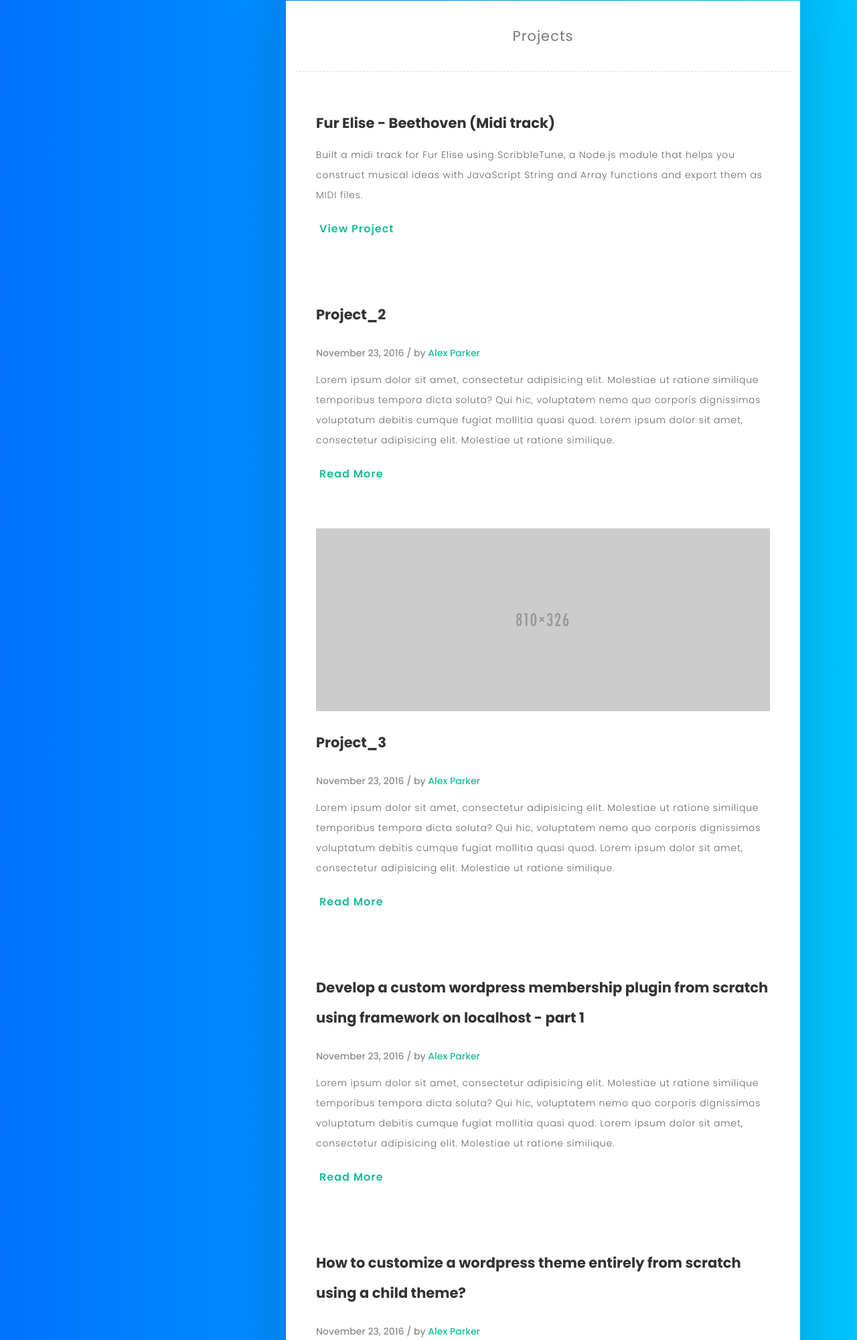
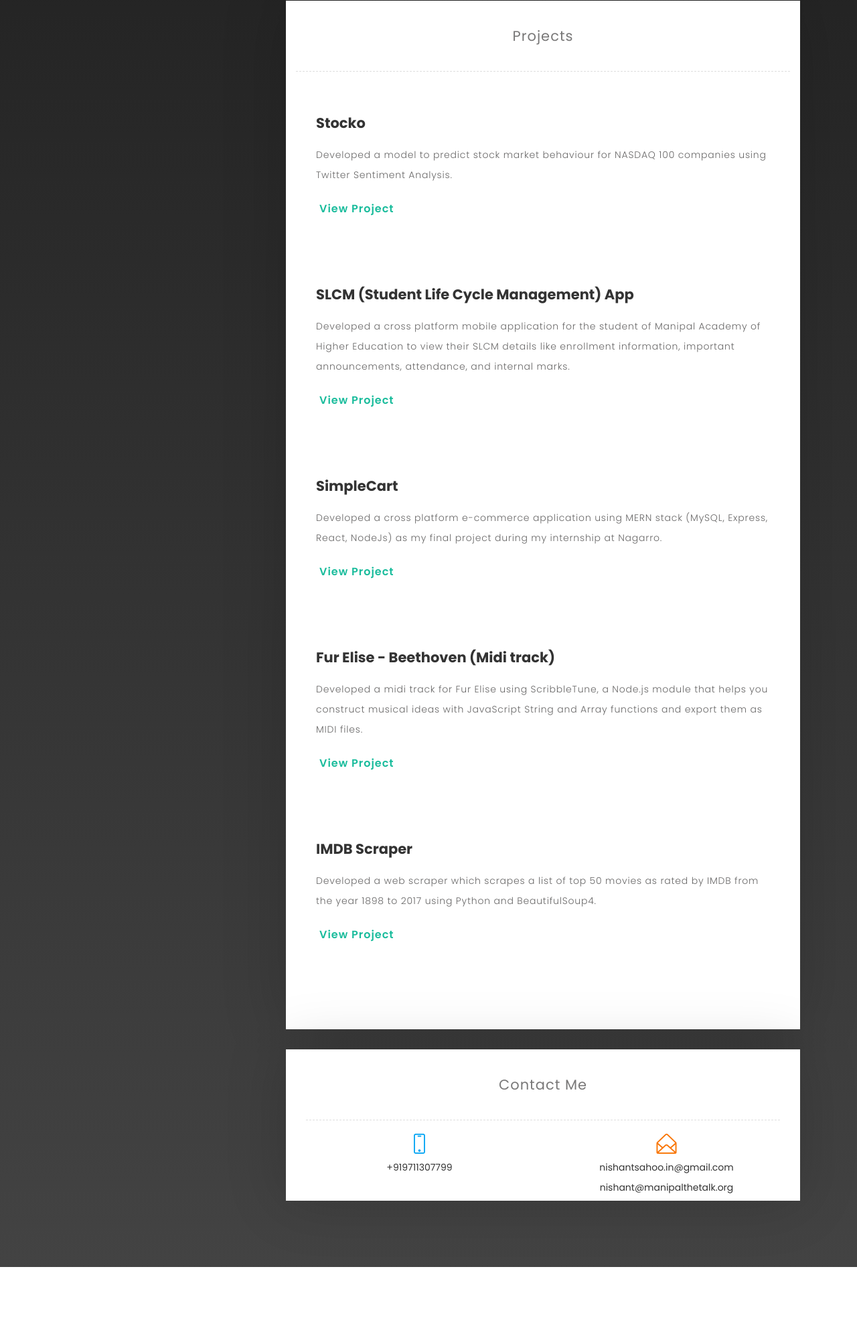
Before and after one commit to nishantsahoo/nishantsahoo.github.io, a plain HTML site: page index.html in a window 1280 px wide. Shown: the part 2306-4307 px from the top of the page at 67% size. After the commit the page ends 4198 px from the top, so only its background shows below. Drawn offline with Linux system fonts and the light colour scheme.

Commit message:
Projects added.

```diff
--- a/css/style.css
+++ b/css/style.css
@@ -1,9 +1,8 @@
 body {
     font-family: "Poppins", sans-serif;
-    background: #00c6ff;  /* fallback for old browsers */
-    background: -webkit-linear-gradient(to right, #0072ff, #00c6ff);  /* Chrome 10-25, Safari 5.1-6 */
-    background: linear-gradient(to right, #0072ff, #00c6ff); /* W3C, IE 10+/ Edge, Firefox 16+, Chrome 26+, Opera 12+, Safari 7+ */
-
+    background: #000000;  /* fallback for old browsers */
+    background: -webkit-linear-gradient(to top, #434343, #000000);  /* Chrome 10-25, Safari 5.1-6 */
+    background: linear-gradient(to top, #434343, #000000); /* W3C, IE 10+/ Edge, Firefox 16+, Chrome 26+, Opera 12+, Safari 7+ */
 }
 
 html {
--- a/index.html
+++ b/index.html
@@ -175,12 +175,43 @@
                       </div>
                       <div class="row">
                              <div class="col-md-12 content-page">
+
+                             	<!-- Blog Post Start -->
+                                <div class="col-md-12 blog-post">
+                                    <div class="post-title">
+                                      <h1>Stocko</h1>
+                                    </div>
+                                    <p>Developed a model to predict stock market behaviour for NASDAQ 100 companies using Twitter Sentiment Analysis.</p>
+                                    <a class="button button-style button-anim fa fa-long-arrow-right" href="https://github.com/nishantsahoo/Twitter-Stock-Analyzer"><span>View Project</span></a>
+                                </div>
+                                <!-- Blog Post End -->
+
                                 <!-- Blog Post Start -->
                                 <div class="col-md-12 blog-post">
                                     <div class="post-title">
-                                      <a href="https://www.github.com"><h1>Fur Elise - Beethoven (Midi track)</h1></a>
+                                      <h1>SLCM (Student Life Cycle Management) App</h1>
                                     </div>
-                                    <p>Built a midi track for Fur Elise using ScribbleTune, a Node.js module that helps you construct musical ideas with JavaScript String and Array functions and export them as MIDI files.</p>
+                                    <p>Developed a cross platform mobile application for the student of Manipal Academy of Higher Education to view their SLCM details like enrollment information, important announcements, attendance, and internal marks.</p>
+                                    <a class="button button-style button-anim fa fa-long-arrow-right" href="https://github.com/nishantsahoo/SLCM-App"><span>View Project</span></a>
+                                </div>
+                                <!-- Blog Post End -->
+
+                                <!-- Blog Post Start -->
+                                <div class="col-md-12 blog-post">
+                                    <div class="post-title">
+                                      <h1>SimpleCart</h1>
+                                    </div>
+                                    <p>Developed a cross platform e-commerce application using MERN stack (MySQL, Express, React, NodeJs) as my final project during my internship at Nagarro.</p>
+                                    <a class="button button-style button-anim fa fa-long-arrow-right" href="https://github.com/nishantsahoo/ShoppingCart-React-NodeJs-Electron"><span>View Project</span></a>
+                                </div>
+                                <!-- Blog Post End -->
+
+                                <!-- Blog Post Start -->
+                                <div class="col-md-12 blog-post">
+                                    <div class="post-title">
+                                      <h1>Fur Elise - Beethoven (Midi track)</h1>
+                                    </div>
+                                    <p>Developed a midi track for Fur Elise using ScribbleTune, a Node.js module that helps you construct musical ideas with JavaScript String and Array functions and export them as MIDI files.</p>
                                     <a href="https://github.com/nishantsahoo/ScribbleTune-FurElise-Beethoven" class="button button-style button-anim fa fa-long-arrow-right"><span>View Project</span></a>
                                 </div>
                                 <!-- Blog Post End -->
@@ -188,93 +219,21 @@
                                 <!-- Blog Post Start -->
                                 <div class="col-md-12 blog-post">
                                     <div class="post-title">
-                                      <a href="single.html"><h1>Project_2</h1></a>
+                                      <h1>IMDB Scraper</h1>
                                     </div>
-                                    <div class="post-info">
-                                    	<span>November 23, 2016 / by <a href="#" target="_blank">Alex Parker</a></span>
-                                    </div>
-                                    <p>Lorem ipsum dolor sit amet, consectetur adipisicing elit. Molestiae ut ratione similique temporibus tempora dicta soluta? Qui hic, voluptatem nemo quo corporis dignissimos voluptatum debitis cumque fugiat mollitia quasi quod. Lorem ipsum dolor sit amet, consectetur adipisicing elit. Molestiae ut ratione similique.</p>
-                                    <a href="single.html" class="button button-style button-anim fa fa-long-arrow-right"><span>Read More</span></a>
+                                    <p>Developed a web scraper which scrapes a list of top 50 movies as rated by IMDB from the year 1898 to 2017 using Python and BeautifulSoup4.</p>
+                                    <a class="button button-style button-anim fa fa-long-arrow-right" href="https://github.com/nishantsahoo/IMDB_Top50_Scrape"><span>View Project</span></a>
                                 </div>
                                 <!-- Blog Post End -->
 
-                                <!-- Blog Post Start -->
-                                <div class="col-md-12 blog-post">
-                                	<div class="post-image">
-                                    	<img src="images/blog/1.jpg" alt="">
-                                    </div>
-                                    <div class="post-title">
-                                      <a href="single.html"><h1>Project_3</h1></a>
-                                    </div>
-                                    <div class="post-info">
-                                    	<span>November 23, 2016 / by <a href="#" target="_blank">Alex Parker</a></span>
-                                    </div>
-                                    <p>Lorem ipsum dolor sit amet, consectetur adipisicing elit. Molestiae ut ratione similique temporibus tempora dicta soluta? Qui hic, voluptatem nemo quo corporis dignissimos voluptatum debitis cumque fugiat mollitia quasi quod. Lorem ipsum dolor sit amet, consectetur adipisicing elit. Molestiae ut ratione similique.</p>
-                                    <a href="single.html" class="button button-style button-anim fa fa-long-arrow-right"><span>Read More</span></a>
-                                </div>
-                                <!-- Blog Post End -->
 
-                                <!-- Blog Post Start -->
-                                <div class="col-md-12 blog-post">
-                                    <div class="post-title">
-                                      <a href="single.html"><h1>Develop a custom wordpress membership plugin from scratch using framework on localhost - part 1</h1></a>
-                                    </div>
-                                    <div class="post-info">
-                                    	<span>November 23, 2016 / by <a href="#" target="_blank">Alex Parker</a></span>
-                                    </div>
-                                    <p>Lorem ipsum dolor sit amet, consectetur adipisicing elit. Molestiae ut ratione similique temporibus tempora dicta soluta? Qui hic, voluptatem nemo quo corporis dignissimos voluptatum debitis cumque fugiat mollitia quasi quod. Lorem ipsum dolor sit amet, consectetur adipisicing elit. Molestiae ut ratione similique.</p>
-                                    <a href="single.html" class="button button-style button-anim fa fa-long-arrow-right"><span>Read More</span></a>
-                                </div>
-                                <!-- Blog Post End -->
-
-                                <!-- Blog Post Start -->
-                                <div class="col-md-12 blog-post">
-                                    <div class="post-title">
-                                      <a href="single.html"><h1>How to customize a wordpress theme entirely from scratch using a child theme?</h1></a>
-                                    </div>
-                                    <div class="post-info">
-                                    	<span>November 23, 2016 / by <a href="#" target="_blank">Alex Parker</a></span>
-                                    </div>
-                                    <p>Lorem ipsum dolor sit amet, consectetur adipisicing elit. Molestiae ut ratione similique temporibus tempora dicta soluta? Qui hic, voluptatem nemo quo corporis dignissimos voluptatum debitis cumque fugiat mollitia quasi quod. Lorem ipsum dolor sit amet, consectetur adipisicing elit. Molestiae ut ratione similique.</p>
-                                    <a href="single.html" class="button button-style button-anim fa fa-long-arrow-right"><span>Read More</span></a>
-                                </div>
-                                <!-- Blog Post End -->
-
-                                <!-- Blog Post Start -->
-                                <div class="col-md-12 blog-post">
-                                	<div class="post-image">
-                                    	<img src="images/blog/2.jpg" alt="">
-                                    </div>
-                                    <div class="post-title">
-                                      <a href="single.html"><h1>What makes wordpress a unique and highly customizable platform from competitors?</h1></a>
-                                    </div>
-                                    <div class="post-info">
-                                    	<span>November 23, 2016 / by <a href="#" target="_blank">Alex Parker</a></span>
-                                    </div>
-                                    <p>Lorem ipsum dolor sit amet, consectetur adipisicing elit. Molestiae ut ratione similique temporibus tempora dicta soluta? Qui hic, voluptatem nemo quo corporis dignissimos voluptatum debitis cumque fugiat mollitia quasi quod. Lorem ipsum dolor sit amet, consectetur adipisicing elit. Molestiae ut ratione similique.</p>
-                                    <a href="single.html" class="button button-style button-anim fa fa-long-arrow-right"><span>Read More</span></a>
-                                </div>
-                                <!-- Blog Post End -->
-
-                                <!-- Blog Post Start -->
-                                <div class="col-md-12 blog-post">
-                                    <div class="post-title">
-                                      <a href="single.html"><h1>What mistakes every beginner make, when they make website using bootstrap?</h1></a>
-                                    </div>
-                                    <div class="post-info">
-                                    	<span>November 23, 2016 / by <a href="#" target="_blank">Alex Parker</a></span>
-                                    </div>
-                                    <p>Lorem ipsum dolor sit amet, consectetur adipisicing elit. Molestiae ut ratione similique temporibus tempora dicta soluta? Qui hic, voluptatem nemo quo corporis dignissimos voluptatum debitis cumque fugiat mollitia quasi quod. Lorem ipsum dolor sit amet, consectetur adipisicing elit. Molestiae ut ratione similique.</p>
-                                    <a href="single.html" class="button button-style button-anim fa fa-long-arrow-right"><span>Read More</span></a>
-                                </div>
-                                <!-- Blog Post End -->
                              </div>
                            </div>
                          </div>
                          <!-- End of Projects -->
 
                   <!-- Contact -->
-                  <div class="col-md-12 page-body margin-top-30" style="text-align: center; margin-top: 1.5em; margin-bottom: 4.5em" id="contact">
+                  <div class="col-md-12 page-body margin-top-30" style="text-align: center; margin-top: 1.5em; margin-bottom: 3.5em" id="contact">
                     <!-- <p style="font-size: 1.5em">Contact Me</p> -->
                     <div class="col-md-12">
                     <div class="col-md-12 footer" style="border-bottom: 1px dashed #dedede">
```
